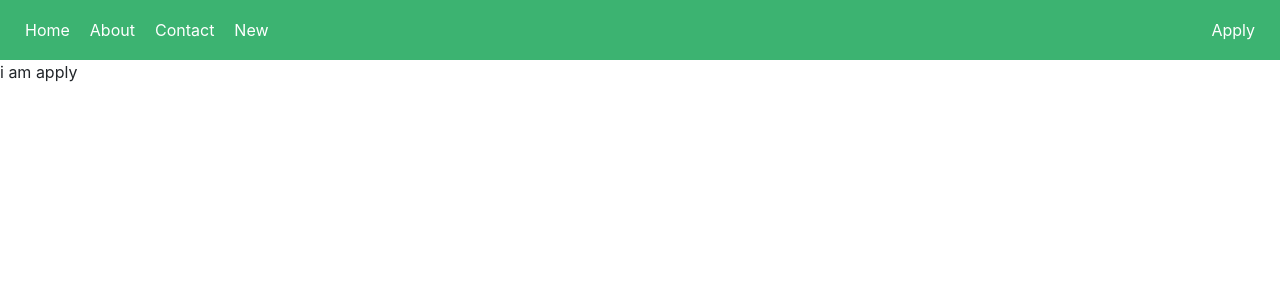
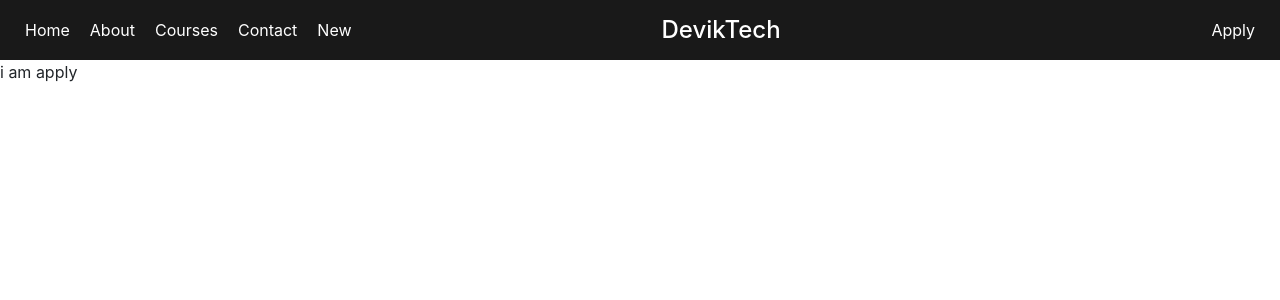
Before and after one commit to vikash990/vikash, a React (Create React App) app: page /apply in a window 1280 px wide. Shown: the top 300 px of the page. Built offline with nearby package versions, Linux system fonts and the light colour scheme.

Commit message:
color-change

```diff
--- a/src/App.js
+++ b/src/App.js
@@ -8,6 +8,7 @@ import Header from './Components/header.js';
 import Home from './Components/home.js';
 import Apply from './Components/apply.js';
 import About from './Components/about.js';
+import Courses from './Components/courses.js';
 import Contact from './Components/contact.js';
 import SideDrawer from './Components/Slider/sideDrawer.js';
 import BackDrop from './Components/BackDrop/backDrop.js';
@@ -24,6 +25,10 @@ const routeItems = [
 },
 {
   path: '/about',
+  component:About
+},
+{
+  path: '/courses',
   component:About
 },
 {
--- a/src/Components/Slider/sideDrawer.js
+++ b/src/Components/Slider/sideDrawer.js
@@ -8,7 +8,7 @@ import './sideDrawer.css';
 
 const NavWrapper = styled('div')`
    height:100%;
-   background:grey;
+   background: rgba(0, 0, 0, 0.9);
    box-shadow:2px 0px 5px rbga(0,0,0,0.5);
    position:fixed;
    top:0;
@@ -44,9 +44,9 @@ const SideDrawer = props => {
      <NavWrapper className={drawerClasses}>
            <NavLinkWrapper to ="/" exact >Home</NavLinkWrapper>
            <NavLinkWrapper to ="/about" exact >About</NavLinkWrapper>
+           <NavLinkWrapper to ="/courses" exact >Courses</NavLinkWrapper>
            <NavLinkWrapper to ="/contact" exact >Contact</NavLinkWrapper>
            <NavLinkWrapper to ="/new" exact >New</NavLinkWrapper>
-           <NavLinkWrapper to ="/apply" exact >Apply</NavLinkWrapper>
     </NavWrapper>
     )
 
--- a/src/Components/Slider/sliderToggle.js
+++ b/src/Components/Slider/sliderToggle.js
@@ -4,7 +4,7 @@ import {NavLink} from 'react-router-dom';
 
 const NavWrapper = styled('div')`
         display: flex;
-        width:280px;
+        width:20px;
         flex-direction:row;
         justify-con
 
@@ -47,7 +47,7 @@ const NavLinkWrapper= styled(NavLink)`
       display: flex;
       flex-direction: column;
       padding-bottom:10px;
-      padding-right:10px;
+      padding-right:30px;
       justify-content: center;
       color:white;
       text-decoration:none;
@@ -57,6 +57,20 @@ const NavLinkWrapper= styled(NavLink)`
         text-decoration:none;
       }
 
+
+`;
+const AnchorTagWrapper=styled('a')`
+display: flex;
+flex-direction: column;
+padding: 0 10px;
+justify-content: center;
+color:white;
+text-decoration:none;
+&:hover {
+
+  color:black;
+  text-decoration:none;
+}
 
 `;
 
@@ -69,7 +83,7 @@ const SliderToggle = props => (
         <ButtonLine/>
     </ButtonWrapper>
     <ComapnyNameWrapper>DevikTech </ComapnyNameWrapper>
-    <Spacer/>
+    <AnchorTagWrapper target="_blank" href="https://docs.google.com/forms/d/e/1FAIpQLSfu0Iw5dSJNbymQetE7trMsoil-WWqUfylVgyg7GC0TYjdECw/viewform?vc=0&c=0&w=1">Apply</AnchorTagWrapper>
  </NavWrapper>
 );
 
--- /dev/null
+++ b/src/Components/courses.js
@@ -0,0 +1,16 @@
+import React from 'react';
+
+
+class Apply extends React.Component{
+
+    render(){
+        return(
+        <div>
+          <p>i am courses</p>
+       </div>
+        );
+
+    }
+
+}
+export default Apply;
--- a/src/Components/header.js
+++ b/src/Components/header.js
@@ -10,7 +10,7 @@ const NavWrapper = styled('div')`
         flex-direction: row;
         height:60px;
         padding:12px 15px 12px 15px;
-        background: mediumseagreen;
+        background: rgba(0, 0, 0, 0.9);
 
 
     `;
@@ -44,6 +44,7 @@ const SliderToggleWrapper=styled('div')`
        display:none;
    }
 `;
+
 const AnchorTagWrapper=styled('a')`
 display: flex;
 flex-direction: column;
@@ -57,8 +58,19 @@ text-decoration:none;
   text-decoration:none;
 }
 
+@media(max-width:769px){
+    display:none;
+}
+
 `;
+const ComapnyNameWrapper = styled('h4')`
+     color:white;
+     padding:4px 300px;
+     @media(max-width:769px){
+        display:none;
+    }
 
+`
 
 class Header extends React.Component{
 
@@ -70,8 +82,10 @@ class Header extends React.Component{
             </SliderToggleWrapper>
            <NavLinkWrapper to ="/" exact >Home</NavLinkWrapper>
            <NavLinkWrapper to ="/about" exact >About</NavLinkWrapper>
+           <NavLinkWrapper to ="/courses" exact >Courses</NavLinkWrapper>
            <NavLinkWrapper to ="/contact" exact >Contact</NavLinkWrapper>
            <NavLinkWrapper to ="/new" exact >New</NavLinkWrapper>
+           <ComapnyNameWrapper>DevikTech </ComapnyNameWrapper>
             <Spacer/>
 
        <AnchorTagWrapper target="_blank" href="https://docs.google.com/forms/d/e/1FAIpQLSfu0Iw5dSJNbymQetE7trMsoil-WWqUfylVgyg7GC0TYjdECw/viewform?vc=0&c=0&w=1">Apply</AnchorTagWrapper>
@@ -79,7 +93,5 @@ class Header extends React.Component{
         );
 
     }
-
-
 }
 export default Header;
```
